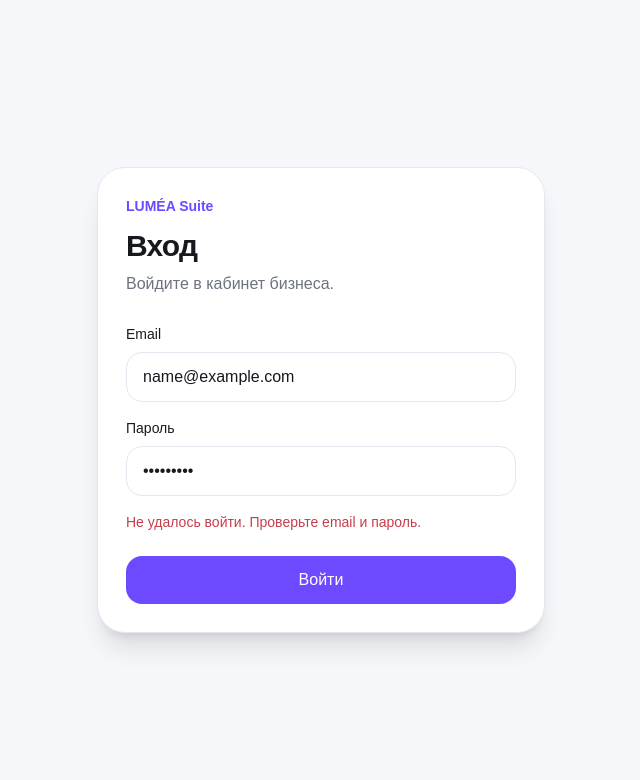
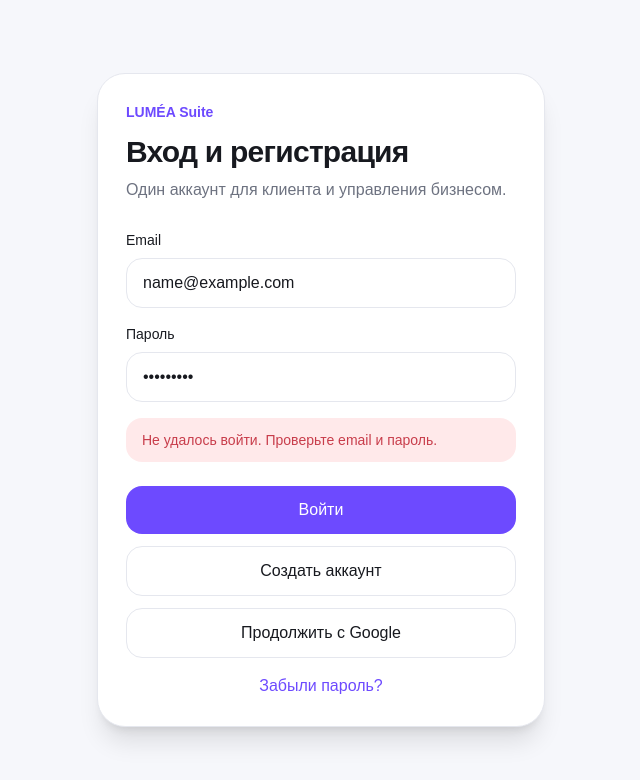
Before and after one commit to oleg-trusov/Test, a Next.js app: page /login in a window 1280 px wide. Both pictures are taken after typing "name@example.com", "Sample123" into the empty fields and a click on the button "Войти". Shown: the top 780 px of the page, without its empty margins (319-959 px from the left). Built offline with nearby package versions, Linux system fonts and the light colour scheme; no server answers.

Commit message:
feat: add signup OAuth and password recovery

```diff
--- a/src/app/login/page.tsx
+++ b/src/app/login/page.tsx
@@ -3,40 +3,133 @@
 import { FormEvent, useState } from 'react';
 import { createClient } from '@/lib/supabase/client';
 
+type Notice = { kind: 'error' | 'success'; text: string } | null;
+
 export default function LoginPage() {
-  const [message, setMessage] = useState<string | null>(null);
+  const [notice, setNotice] = useState<Notice>(null);
   const [pending, setPending] = useState(false);
+  const [email, setEmail] = useState('');
 
   async function signIn(event: FormEvent<HTMLFormElement>) {
     event.preventDefault();
     setPending(true);
-    setMessage(null);
+    setNotice(null);
     const form = new FormData(event.currentTarget);
-    const email = String(form.get('email') ?? '');
     const password = String(form.get('password') ?? '');
     const supabase = createClient();
     const { error } = await supabase.auth.signInWithPassword({ email, password });
     setPending(false);
     if (error) {
-      setMessage('Не удалось войти. Проверьте email и пароль.');
+      setNotice({ kind: 'error', text: 'Не удалось войти. Проверьте email и пароль.' });
       return;
     }
     window.location.href = '/dashboard';
+  }
+
+  async function signUp() {
+    const passwordInput = document.querySelector<HTMLInputElement>('input[name="password"]');
+    const password = passwordInput?.value ?? '';
+    if (!email || password.length < 8) {
+      setNotice({ kind: 'error', text: 'Для регистрации укажите email и пароль минимум из 8 символов.' });
+      return;
+    }
+
+    setPending(true);
+    setNotice(null);
+    const supabase = createClient();
+    const { error } = await supabase.auth.signUp({
+      email,
+      password,
+      options: {
+        emailRedirectTo: `${window.location.origin}/auth/callback?next=/onboarding`,
+      },
+    });
+    setPending(false);
+
+    setNotice(error
+      ? { kind: 'error', text: 'Не удалось создать аккаунт.' }
+      : { kind: 'success', text: 'Аккаунт создан. Если включено подтверждение email, проверьте почту.' });
+  }
+
+  async function resetPassword() {
+    if (!email) {
+      setNotice({ kind: 'error', text: 'Сначала укажите email.' });
+      return;
+    }
+
+    setPending(true);
+    setNotice(null);
+    const supabase = createClient();
+    const { error } = await supabase.auth.resetPasswordForEmail(email, {
+      redirectTo: `${window.location.origin}/auth/callback?next=/auth/update-password`,
+    });
+    setPending(false);
+    setNotice(error
+      ? { kind: 'error', text: 'Не удалось отправить письмо восстановления.' }
+      : { kind: 'success', text: 'Если аккаунт существует, письмо для восстановления отправлено.' });
+  }
+
+  async function signInWithGoogle() {
+    setPending(true);
+    setNotice(null);
+    const supabase = createClient();
+    const { error } = await supabase.auth.signInWithOAuth({
+      provider: 'google',
+      options: {
+        redirectTo: `${window.location.origin}/auth/callback?next=/dashboard`,
+      },
+    });
+    if (error) {
+      setPending(false);
+      setNotice({ kind: 'error', text: 'Не удалось запустить вход через Google.' });
+    }
   }
 
   return (
     <main className="grid min-h-screen place-items-center px-5 py-10">
       <form onSubmit={signIn} className="w-full max-w-md rounded-[28px] border border-[var(--border)] bg-[var(--surface)] p-7 shadow-xl">
         <p className="text-sm font-semibold text-[var(--primary)]">LUMÉA Suite</p>
-        <h1 className="mt-3 text-3xl font-semibold tracking-tight">Вход</h1>
-        <p className="mt-2 text-[var(--muted)]">Войдите в кабинет бизнеса.</p>
+        <h1 className="mt-3 text-3xl font-semibold tracking-tight">Вход и регистрация</h1>
+        <p className="mt-2 text-[var(--muted)]">Один аккаунт для клиента и управления бизнесом.</p>
+
         <label className="mt-7 block text-sm font-medium">Email</label>
-        <input name="email" type="email" required autoComplete="email" className="mt-2 w-full rounded-2xl border border-[var(--border)] bg-transparent px-4 py-3 outline-none focus:border-[var(--primary)]" />
+        <input
+          name="email"
+          type="email"
+          required
+          autoComplete="email"
+          value={email}
+          onChange={(event) => setEmail(event.target.value)}
+          className="mt-2 w-full rounded-2xl border border-[var(--border)] bg-transparent px-4 py-3 outline-none focus:border-[var(--primary)]"
+        />
+
         <label className="mt-4 block text-sm font-medium">Пароль</label>
-        <input name="password" type="password" required autoComplete="current-password" className="mt-2 w-full rounded-2xl border border-[var(--border)] bg-transparent px-4 py-3 outline-none focus:border-[var(--primary)]" />
-        {message ? <p className="mt-4 text-sm text-[var(--danger)]">{message}</p> : null}
+        <input
+          name="password"
+          type="password"
+          required
+          minLength={8}
+          autoComplete="current-password"
+          className="mt-2 w-full rounded-2xl border border-[var(--border)] bg-transparent px-4 py-3 outline-none focus:border-[var(--primary)]"
+        />
+
+        {notice ? (
+          <p role="status" className={`mt-4 rounded-2xl px-4 py-3 text-sm ${notice.kind === 'error' ? 'bg-red-500/10 text-[var(--danger)]' : 'bg-emerald-500/10 text-[var(--success)]'}`}>
+            {notice.text}
+          </p>
+        ) : null}
+
         <button disabled={pending} className="mt-6 w-full rounded-2xl bg-[var(--primary)] px-5 py-3 font-semibold text-white disabled:opacity-60">
-          {pending ? 'Входим…' : 'Войти'}
+          {pending ? 'Обрабатываем…' : 'Войти'}
+        </button>
+        <button type="button" disabled={pending} onClick={signUp} className="mt-3 w-full rounded-2xl border border-[var(--border)] px-5 py-3 font-semibold disabled:opacity-60">
+          Создать аккаунт
+        </button>
+        <button type="button" disabled={pending} onClick={signInWithGoogle} className="mt-3 w-full rounded-2xl border border-[var(--border)] px-5 py-3 font-semibold disabled:opacity-60">
+          Продолжить с Google
+        </button>
+        <button type="button" disabled={pending} onClick={resetPassword} className="mt-4 w-full text-sm font-medium text-[var(--primary)] disabled:opacity-60">
+          Забыли пароль?
         </button>
       </form>
     </main>
```
